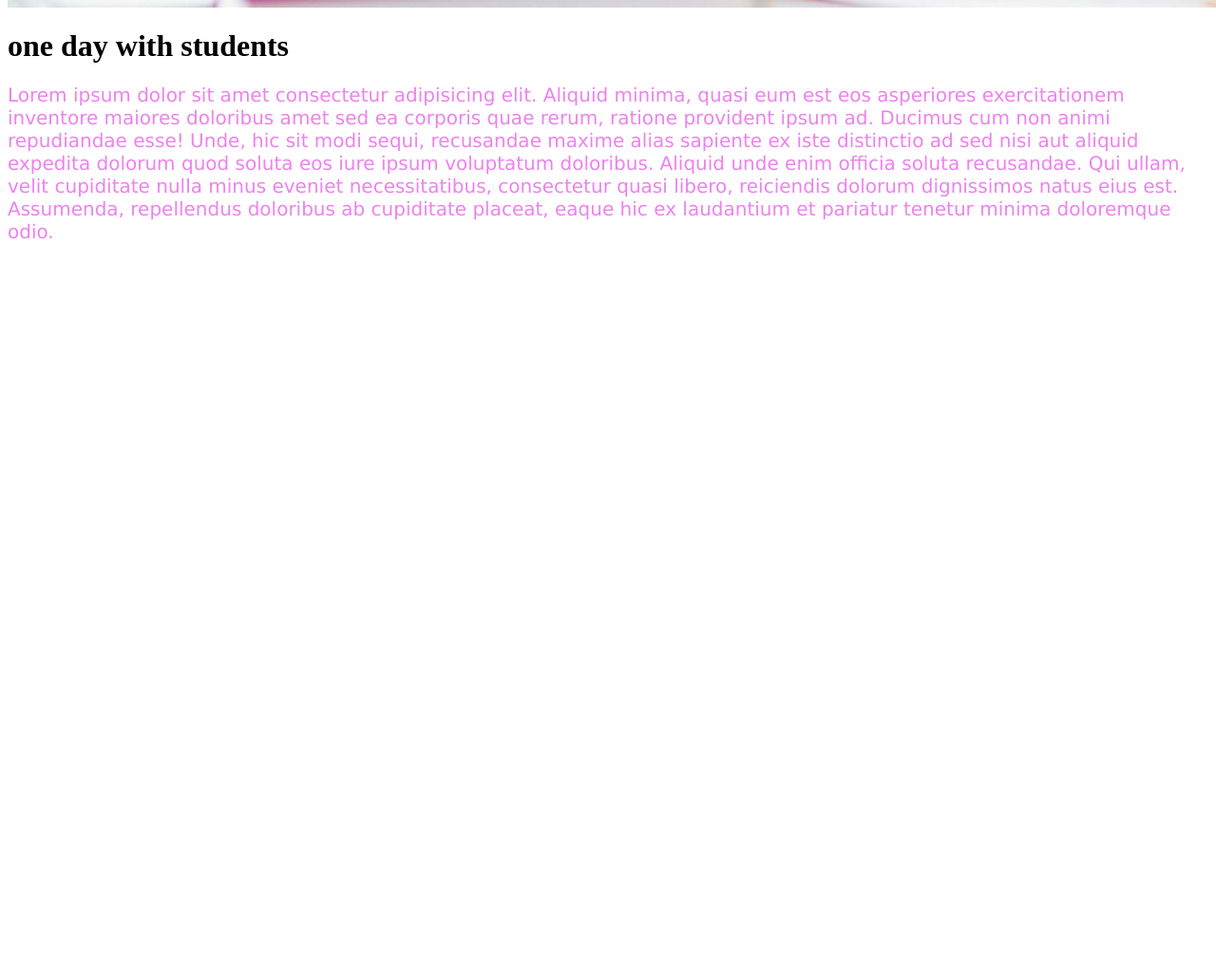
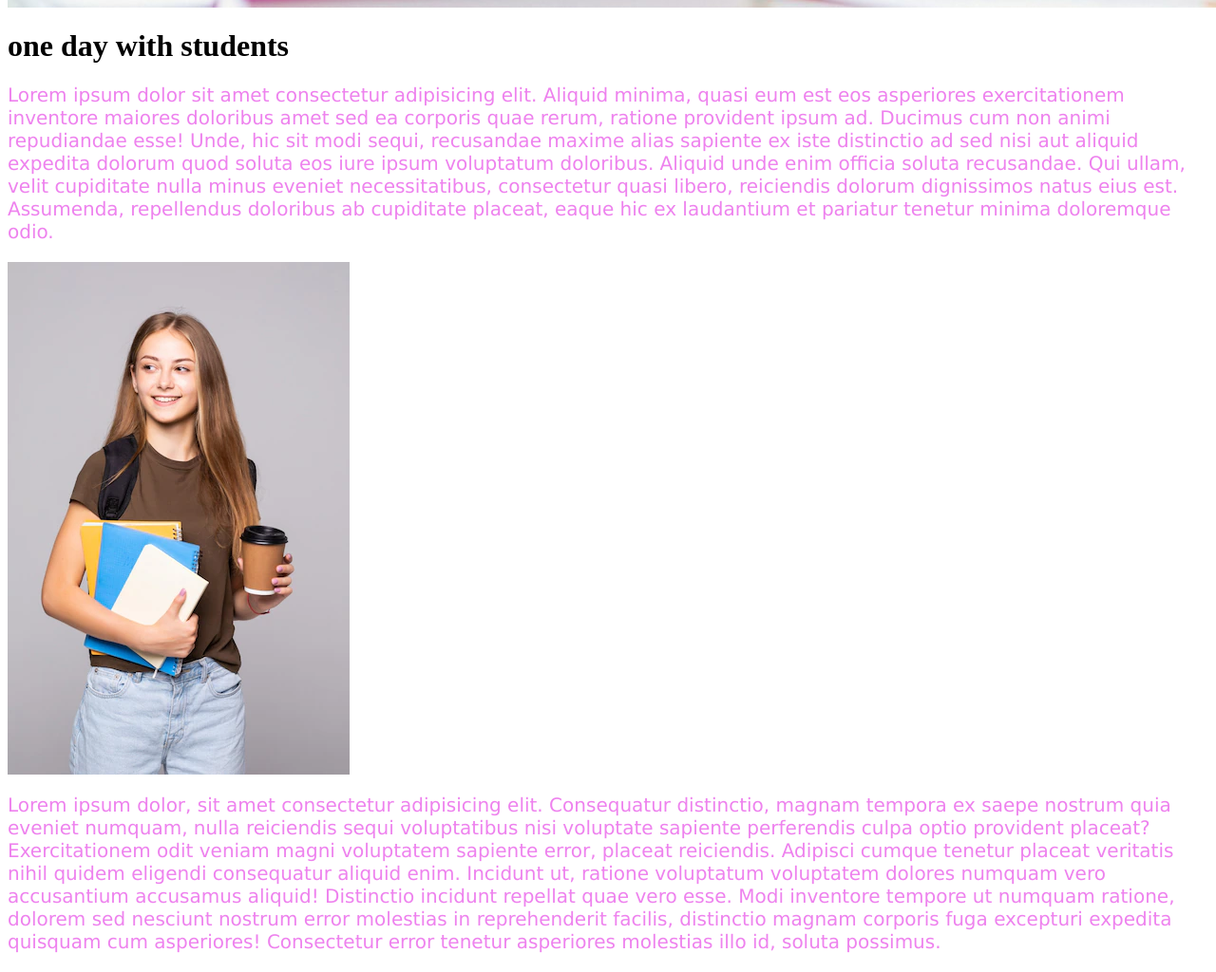
Before and after one commit to TurdukeevaBegaiym/commit, a plain HTML site: page index.html in a window 1280 px wide. Shown: the part 882-1906 px from the top of the page at 95% size. Before the commit the page ends 1158 px from the top, so only its background shows below. Drawn offline with Linux system fonts and the light colour scheme.

Commit message:
Olya student

```diff
--- a/index.html
+++ b/index.html
@@ -25,6 +25,13 @@
      <main>
       <h1>one day with students</h1>
       <p>Lorem ipsum dolor sit amet consectetur adipisicing elit. Aliquid minima, quasi eum est eos asperiores exercitationem inventore maiores doloribus amet sed ea corporis quae rerum, ratione provident ipsum ad. Ducimus cum non animi repudiandae esse! Unde, hic sit modi sequi, recusandae maxime alias sapiente ex iste distinctio ad sed nisi aut aliquid expedita dolorum quod soluta eos iure ipsum voluptatum doloribus. Aliquid unde enim officia soluta recusandae. Qui ullam, velit cupiditate nulla minus eveniet necessitatibus, consectetur quasi libero, reiciendis dolorum dignissimos natus eius est. Assumenda, repellendus doloribus ab cupiditate placeat, eaque hic ex laudantium et pariatur tenetur minima doloremque odio.</p>
+
+      <div class="Olya">
+      <div>
+        <img src="./olya.png" alt="">
+        <p>Lorem ipsum dolor, sit amet consectetur adipisicing elit. Consequatur distinctio, magnam tempora ex saepe nostrum quia eveniet numquam, nulla reiciendis sequi voluptatibus nisi voluptate sapiente perferendis culpa optio provident placeat? Exercitationem odit veniam magni voluptatem sapiente error, placeat reiciendis. Adipisci cumque tenetur placeat veritatis nihil quidem eligendi consequatur aliquid enim. Incidunt ut, ratione voluptatum voluptatem dolores numquam vero accusantium accusamus aliquid! Distinctio incidunt repellat quae vero esse. Modi inventore tempore ut numquam ratione, dolorem sed nesciunt nostrum error molestias in reprehenderit facilis, distinctio magnam corporis fuga excepturi expedita quisquam cum asperiores! Consectetur error tenetur asperiores molestias illo id, soluta possimus.</p>
+      </div>
+      </div>
      </main>
   </body>
 </html>
```
Also changed, not shown: olya.png (added).
